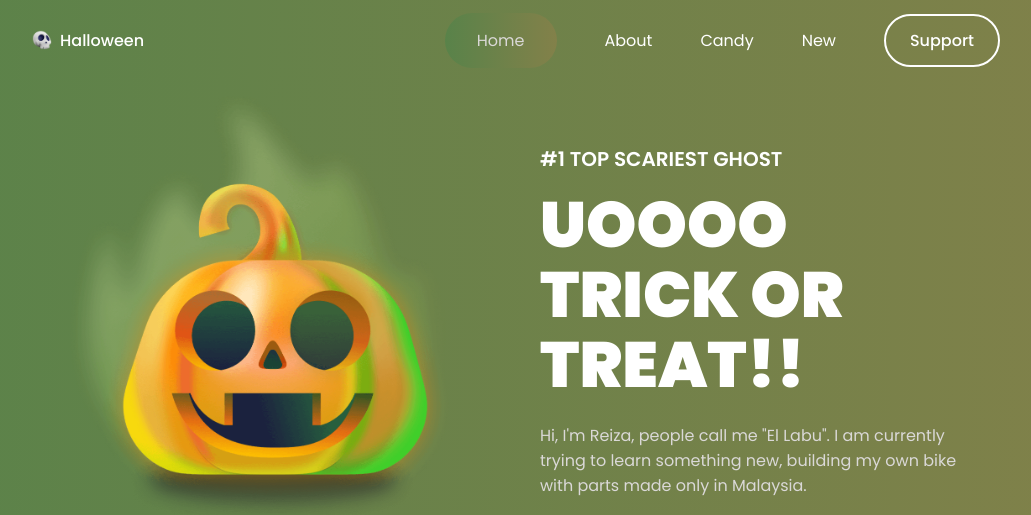
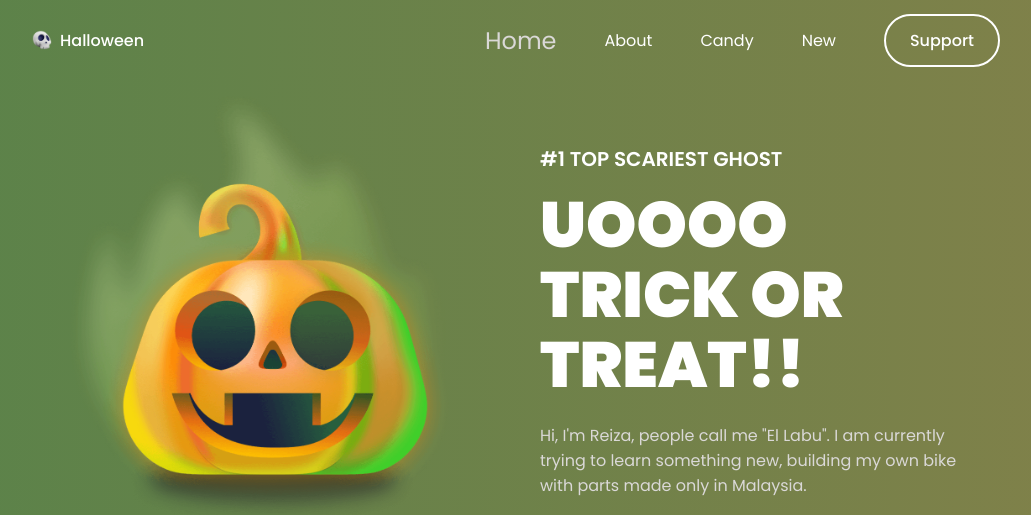
Before and after one commit to Saurav9412/HalloWeen-website, a Django app: page / in a window 1280 px wide. Shown: the top 515 px of the page, without its empty margins (124-1155 px from the left). Run offline with Django 3.2, Linux system fonts and the light colour scheme.

Commit message:
fits commit

```diff
--- a/static/CSS/style.css
+++ b/static/CSS/style.css
@@ -671,21 +671,25 @@ button{
 
 /* Active link */
 .active-link{
-	background: var(--body-color);
-	padding: 1rem 2rem;
-	border-radius: 2rem;
+	/*background: var(--body-color);*/
+	/*padding: 1rem 2rem;*/
+	/*border-radius: 2rem;*/
 	color: var(--text-color);
+	font-size: var(--h2-font-size);
 	transition: .3s;
 }
-/* .active-link::before{
+/*.active-link{
+	position: relative;
+}
+.active-link::before{
 	content: '';
 	position: absolute;
-	left: 45%;
+	left: 40%;
 	bottom: -.75rem;
-	height: 5px;
-	width: 5px;
+	height: 2px;
+	width: 2rem;
 	background-color: var(--title-color);
-	border-radius: 50%;
+	border-radius: 1rem;
 } */
 
 /*================== FOOTER ==================*/
```
